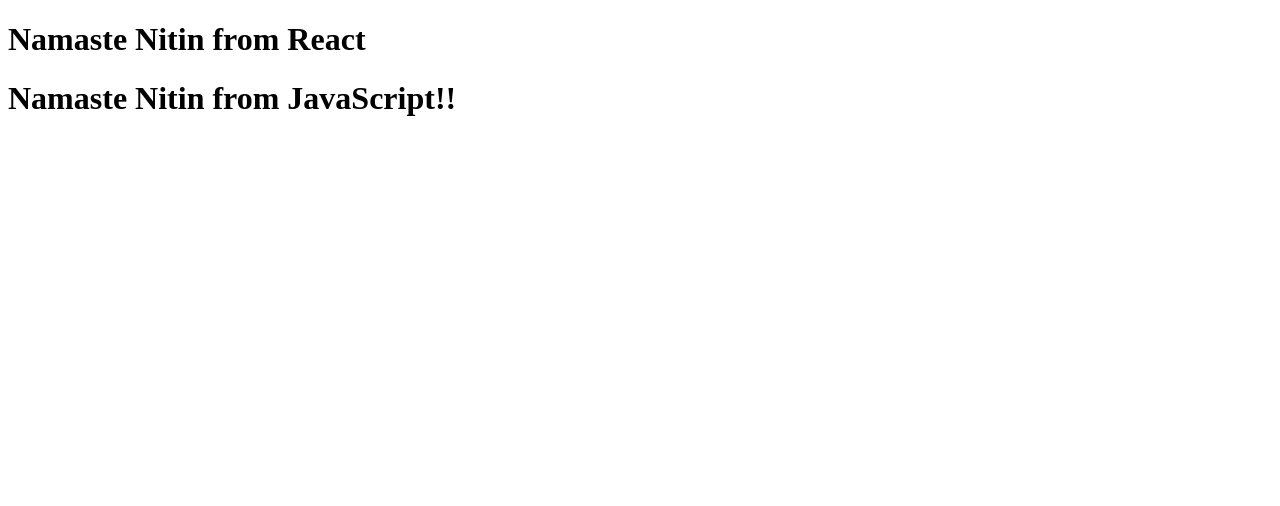
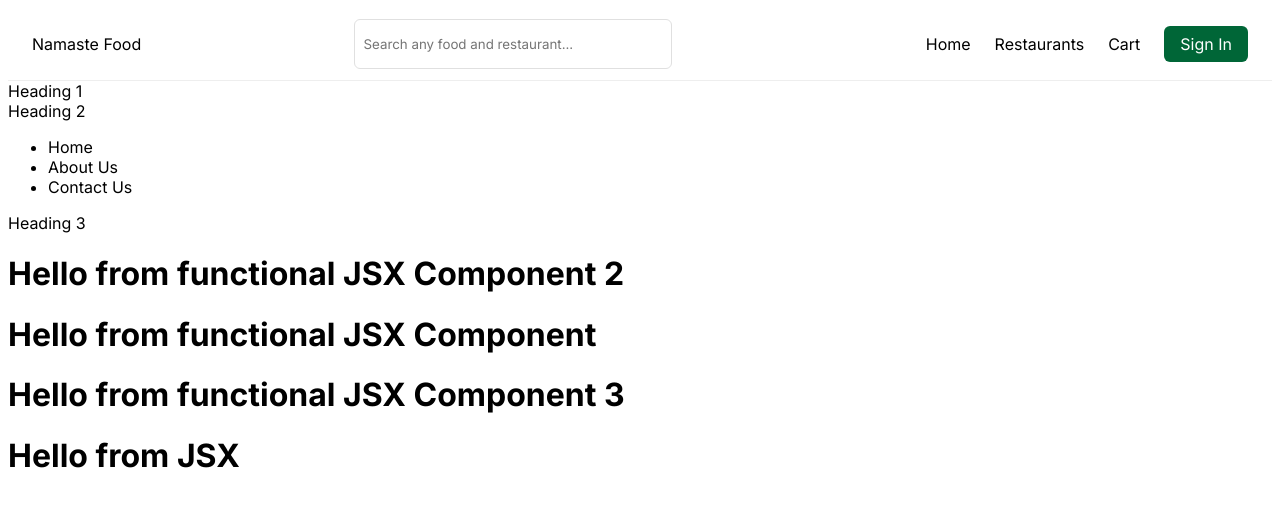
Before and after one commit to nitinmomaya/Namaste-React, a React (Vite) app: page / in a window 1280 px wide. Shown: the top 506 px of the page. Built offline with nearby package versions, Linux system fonts and the light colour scheme.

Commit message:
Chapter 03- Laying the Foundation

```diff
--- a/App.js
+++ b/first_second.js
@@ -1,5 +1,7 @@
 import React from "react";
 import ReactDOM from "react-dom/client";
+
+//Code of 1st and 2nd class combined
 
 /**
  * PARCEL BENEFITS:-
@@ -23,7 +25,7 @@
 
 //  Below code shows how to write hello world program with React
 
-//{} --> is an object to pass content on specific id {id: "title"}
+//{} --> is an object to pass content on specific id also known as props{id: "title"}
 //React will override the content to previous content
 const heading = React.createElement("h1", {}, "Namaste Nitin from React");
 const root = ReactDOM.createRoot(document.getElementById("root"));
--- a/index.html
+++ b/index.html
@@ -6,6 +6,7 @@
     <meta name="viewport" content="width=device-width, initial-scale=1.0" />
     <title>Namaste React</title>
     <!-- we add css in head because we want to load css first -->
+    <link rel="stylesheet" href="style.css" />
   </head>
   <body>
     <div id="root"></div>
@@ -21,6 +22,6 @@
       src="https://unpkg.com/react-dom@18/umd/react-dom.development.js"
     ></script> -->
 
-    <script type="module" src="App.js"></script>
+    <script type="module" src="third.js"></script>
   </body>
 </html>
--- a/package.json
+++ b/package.json
@@ -4,6 +4,8 @@
   "description": "This is a live course",
   "main": "App.js",
   "scripts": {
+    "start": "parcel index.html",
+    "build": "parcel build index.html",
     "test": "jest"
   },
   "repository": {
--- /dev/null
+++ b/style.css
@@ -0,0 +1,43 @@
+@import url("https://fonts.googleapis.com/css2?family=Inter:wght@300;400;500;600;700&family=Montserrat:ital,wght@0,100;0,500;0,700;1,400;1,600&display=swap");
+* {
+  font-family: "Inter", sans-serif;
+}
+
+.container {
+  display: flex;
+  justify-content: space-between;
+  max-width: 100%;
+  padding: 1.5rem;
+  align-items: center;
+
+  height: 24px;
+  border-bottom: 1px solid #eee;
+}
+
+.right > ul {
+  display: flex;
+  gap: 24px;
+  align-items: center;
+}
+
+.right > ul > li {
+  list-style: none;
+}
+
+.button {
+  border: none;
+  padding: 8px 16px;
+  border-radius: 6px;
+  font-size: 16px;
+  font-weight: 400;
+  background-color: rgb(0, 102, 55);
+  color: white;
+}
+
+.searchbox > input {
+  width: 300px;
+  border: 1px solid #e0e0e0;
+  padding: 0.5rem;
+  border-radius: 6px;
+  height: 32px;
+}
--- /dev/null
+++ b/third.js
@@ -0,0 +1,135 @@
+import React from "react";
+import ReactDOM from "react-dom/client";
+
+//React.createElement=> Object => HTML (DOM)
+
+//Code for class third and assignment
+
+//1. Created a nested heading using React.createElement
+
+const heading = React.createElement(
+  "div",
+  {
+    id: "container",
+  },
+  [
+    React.createElement(
+      "div",
+      {
+        id: "title-1",
+        key: 1,
+      },
+      "Heading 1"
+    ),
+
+    React.createElement(
+      "div",
+      {
+        id: "title-2",
+        key: 2,
+      },
+      [
+        "Heading 2",
+        React.createElement(
+          "ul",
+          {
+            id: "ul",
+            key: 4,
+          },
+          [
+            React.createElement(
+              "li",
+              {
+                id: "ul",
+                key: 7,
+              },
+              "Home"
+            ),
+
+            React.createElement(
+              "li",
+              {
+                id: "ul",
+                key: 5,
+              },
+              "About Us"
+            ),
+
+            React.createElement(
+              "li",
+              {
+                id: "ul",
+                key: 6,
+              },
+              "Contact Us"
+            ),
+          ]
+        ),
+      ]
+    ),
+    React.createElement(
+      "div",
+      {
+        id: "title-3",
+        key: 3,
+      },
+      "Heading 3"
+    ),
+  ]
+);
+
+//JSX=React.createElement=> Object => HTML (DOM) done by babel
+
+const Head = () => <h1>Hello from JSX</h1>;
+
+//functional Component
+
+const Comp = () => {
+  return <h1>Hello from functional JSX Component</h1>;
+};
+
+//without return
+
+const Comp2 = () => (
+  <div>
+    <h1>Hello from functional JSX Component 2</h1>
+    <Comp />
+    <Comp3 />
+  </div>
+);
+
+const Comp3 = () => <h1>Hello from functional JSX Component 3</h1>;
+
+// navbar
+
+const Navbar = () => (
+  <div className="container">
+    <div className="left"> Namaste Food</div>
+
+    <div className="searchbox">
+      <input
+        type="text"
+        placeholder="Search any food and restaurant..."
+      ></input>
+    </div>
+    <div className="right">
+      <ul>
+        <li>Home</li>
+        <li>Restaurants</li>
+        <li>Cart</li>
+        <button className="button">Sign In</button>
+      </ul>
+    </div>
+  </div>
+);
+
+const root = ReactDOM.createRoot(document.getElementById("root"));
+
+root.render(
+  <>
+    <Navbar />
+    {heading}
+    <Comp2 />
+    <Head></Head>{" "}
+  </>
+);
```
Also changed, not shown: Theory Notes/Chapter-03/Theory Assignment.txt (added).
